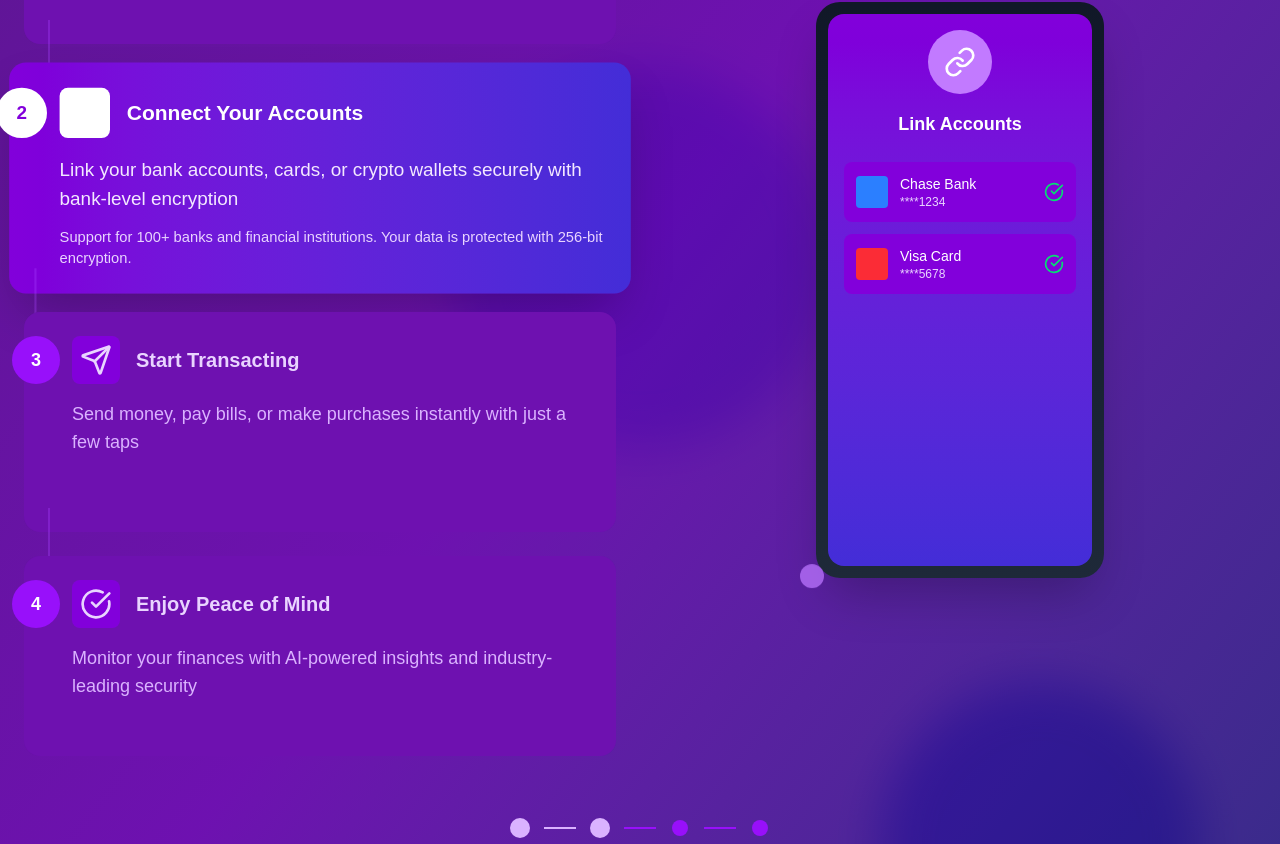
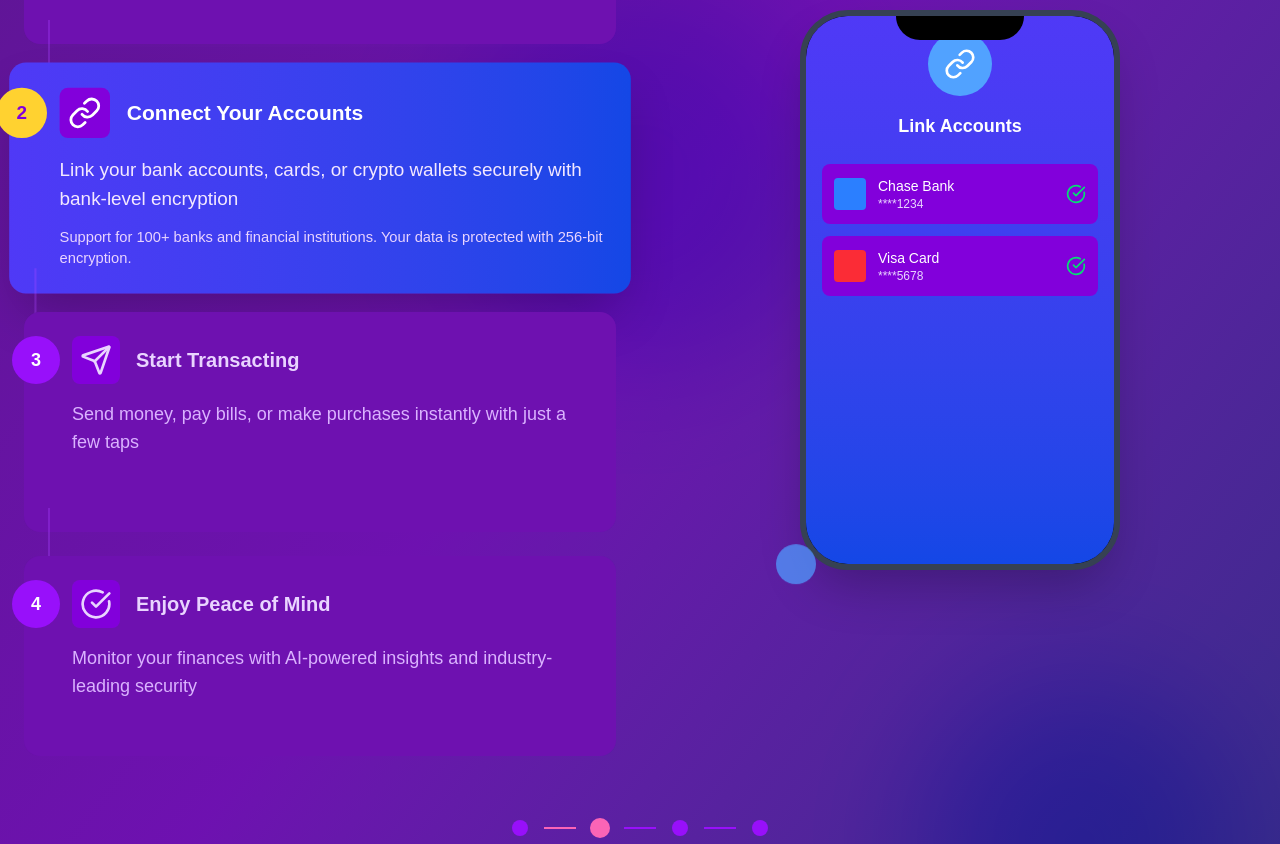
Before and after one commit to mohammadnobin/digital-wallet, a Next.js app: page / in a window 1280 px wide. Shown: the part 3796-4640 px from the top of the page. Built offline with nearby package versions, Linux system fonts and the light colour scheme.

Commit message:
added some more updates

```diff
--- a/src/app/components/Home/worksSection.jsx
+++ b/src/app/components/Home/worksSection.jsx
@@ -5,13 +5,10 @@ import {
   CreditCard,
   Send,
   CheckCircle,
-  ArrowRight,
-  Smartphone,
-  Shield,
   Zap,
   Download,
   Link,
-  ArrowDown
+  Shield
 } from 'lucide-react';
 
 export default function HowItWorksSection() {
@@ -25,7 +22,7 @@ export default function HowItWorksSection() {
       title: "Download & Sign Up",
       description: "Get the app from App Store or Google Play and create your account in under 2 minutes",
       details: "Verify your identity with just your phone number and email. No lengthy paperwork required.",
-      color: "from-purple-600 to-purple-800",
+      color: "from-fuchsia-600 to-purple-700",
       image: "signup"
     },
     {
@@ -34,7 +31,7 @@ export default function HowItWorksSection() {
       title: "Connect Your Accounts",
       description: "Link your bank accounts, cards, or crypto wallets securely with bank-level encryption",
       details: "Support for 100+ banks and financial institutions. Your data is protected with 256-bit encryption.",
-      color: "from-purple-700 to-indigo-700",
+      color: "from-indigo-600 to-blue-700",
       image: "connect"
     },
     {
@@ -43,7 +40,7 @@ export default function HowItWorksSection() {
       title: "Start Transacting",
       description: "Send money, pay bills, or make purchases instantly with just a few taps",
       details: "Lightning-fast transfers worldwide. Track all transactions in real-time with smart notifications.",
-      color: "from-indigo-600 to-purple-600",
+      color: "from-blue-600 to-violet-600",
       image: "transact"
     },
     {
@@ -52,7 +49,7 @@ export default function HowItWorksSection() {
       title: "Enjoy Peace of Mind",
       description: "Monitor your finances with AI-powered insights and industry-leading security",
       details: "24/7 fraud monitoring, spending analytics, and instant alerts keep you in control.",
-      color: "from-purple-800 to-indigo-800",
+      color: "from-purple-700 to-indigo-800",
       image: "security"
     }
   ];
@@ -60,7 +57,7 @@ export default function HowItWorksSection() {
   useEffect(() => {
     const timer = setInterval(() => {
       setActiveStep((prev) => (prev + 1) % steps.length);
-    }, 4000);
+    }, 5000);
     return () => clearInterval(timer);
   }, []);
 
@@ -73,7 +70,7 @@ export default function HowItWorksSection() {
       signup: (
         <div className="p-4 text-white">
           <div className="text-center mb-6">
-            <div className="w-16 h-16 bg-purple-400 rounded-full mx-auto mb-4 flex items-center justify-center">
+            <div className="w-16 h-16 bg-fuchsia-400 rounded-full mx-auto mb-4 flex items-center justify-center">
               <UserPlus className="w-8 h-8" />
             </div>
             <h3 className="text-lg font-bold">Create Account</h3>
@@ -87,7 +84,7 @@ export default function HowItWorksSection() {
               <div className="text-xs text-purple-200 mb-1">Email</div>
               <div className="text-sm">user@email.com</div>
             </div>
-            <button className="w-full bg-white text-purple-700 py-3 rounded-lg font-semibold">
+            <button className="w-full bg-white text-purple-700 py-3 rounded-lg font-semibold hover:bg-purple-200 transition">
               Get Started
             </button>
           </div>
@@ -96,7 +93,7 @@ export default function HowItWorksSection() {
       connect: (
         <div className="p-4 text-white">
           <div className="text-center mb-6">
-            <div className="w-16 h-16 bg-purple-400 rounded-full mx-auto mb-4 flex items-center justify-center">
+            <div className="w-16 h-16 bg-blue-400 rounded-full mx-auto mb-4 flex items-center justify-center">
               <Link className="w-8 h-8" />
             </div>
             <h3 className="text-lg font-bold">Link Accounts</h3>
@@ -124,7 +121,7 @@ export default function HowItWorksSection() {
       transact: (
         <div className="p-4 text-white">
           <div className="text-center mb-6">
-            <div className="w-16 h-16 bg-purple-400 rounded-full mx-auto mb-4 flex items-center justify-center">
+            <div className="w-16 h-16 bg-violet-400 rounded-full mx-auto mb-4 flex items-center justify-center">
               <Send className="w-8 h-8" />
             </div>
             <h3 className="text-lg font-bold">Send Money</h3>
@@ -138,7 +135,7 @@ export default function HowItWorksSection() {
               <span className="text-purple-200">Transfer Fee</span>
               <span className="text-white">Free</span>
             </div>
-            <button className="w-full bg-white text-purple-700 py-3 rounded-lg font-semibold">
+            <button className="w-full bg-white text-purple-700 py-3 rounded-lg font-semibold hover:bg-purple-200 transition">
               Send Now
             </button>
           </div>
@@ -147,7 +144,7 @@ export default function HowItWorksSection() {
       security: (
         <div className="p-4 text-white">
           <div className="text-center mb-6">
-            <div className="w-16 h-16 bg-purple-400 rounded-full mx-auto mb-4 flex items-center justify-center">
+            <div className="w-16 h-16 bg-green-400 rounded-full mx-auto mb-4 flex items-center justify-center">
               <Shield className="w-8 h-8" />
             </div>
             <h3 className="text-lg font-bold">Protected</h3>
@@ -174,15 +171,15 @@ export default function HowItWorksSection() {
 
   return (
     <section className="py-20 bg-gradient-to-br from-purple-900 via-purple-800 to-indigo-900 relative overflow-hidden">
-      {/* Animated Background Elements */}
+      {/* Background Orbs */}
       <div className="absolute inset-0">
-        <div className="absolute top-20 left-20 w-64 h-64 bg-purple-600 rounded-full mix-blend-multiply filter blur-xl opacity-20 animate-pulse"></div>
-        <div className="absolute bottom-20 right-20 w-80 h-80 bg-indigo-600 rounded-full mix-blend-multiply filter blur-xl opacity-20 animate-pulse animation-delay-2000"></div>
-        <div className="absolute top-1/2 left-1/2 transform -translate-x-1/2 -translate-y-1/2 w-96 h-96 bg-purple-500 rounded-full mix-blend-multiply filter blur-xl opacity-10 animate-pulse animation-delay-4000"></div>
+        <div className="absolute top-10 left-10 w-64 h-64 bg-fuchsia-500 rounded-full mix-blend-multiply filter blur-3xl opacity-20 animate-pulse"></div>
+        <div className="absolute bottom-20 right-10 w-80 h-80 bg-blue-500 rounded-full mix-blend-multiply filter blur-3xl opacity-20 animate-pulse animation-delay-2000"></div>
+        <div className="absolute top-1/3 left-1/2 transform -translate-x-1/2 w-96 h-96 bg-violet-500 rounded-full mix-blend-multiply filter blur-3xl opacity-10 animate-pulse animation-delay-4000"></div>
       </div>
 
       <div className="container mx-auto px-6 relative z-10">
-        {/* Section Header */}
+        {/* Header */}
         <div className="text-center mb-16">
           <div className="inline-flex items-center px-4 py-2 bg-purple-600 bg-opacity-20 backdrop-blur-sm rounded-full text-purple-100 text-sm font-medium mb-6 border border-purple-400 border-opacity-30">
             <Zap className="w-4 h-4 mr-2" />
@@ -190,7 +187,7 @@ export default function HowItWorksSection() {
           </div>
           <h2 className="text-4xl md:text-5xl font-bold text-white mb-6">
             Get Started in
-            <span className="bg-gradient-to-r from-purple-300 to-pink-300 bg-clip-text text-transparent block">
+            <span className="bg-gradient-to-r from-fuchsia-300 to-pink-300 bg-clip-text text-transparent block">
               4 Easy Steps
             </span>
           </h2>
@@ -200,9 +197,8 @@ export default function HowItWorksSection() {
           </p>
         </div>
 
-        {/* Main Process Flow */}
         <div className="grid lg:grid-cols-2 gap-12 items-center mb-16">
-          {/* Steps List */}
+          {/* Step List */}
           <div className="space-y-6">
             {steps.map((step, index) => (
               <div
@@ -217,34 +213,29 @@ export default function HowItWorksSection() {
                     ? `bg-gradient-to-r ${step.color} shadow-2xl`
                     : 'bg-purple-800 bg-opacity-30 backdrop-blur-sm hover:bg-opacity-50'
                 }`}>
-                  {/* Step Number */}
                   <div className={`absolute -left-3 top-6 w-12 h-12 rounded-full flex items-center justify-center text-lg font-bold transition-all duration-300 ${
                     activeStep === index
-                      ? 'bg-white text-purple-700'
+                      ? 'bg-amber-300 text-purple-700'
                       : 'bg-purple-600 text-white'
                   }`}>
                     {step.id}
                   </div>
-
-                  {/* Content */}
                   <div className="pl-6">
                     <div className={`flex items-center mb-4 ${
                       activeStep === index ? 'text-white' : 'text-purple-200'
                     }`}>
                       <div className={`p-2 rounded-lg mr-4 transition-colors duration-300 ${
-                        activeStep === index ? 'bg-white bg-opacity-20' : 'bg-purple-700'
+                        activeStep === index ? 'bg-purple-700 bg-opacity-20' : 'bg-purple-700'
                       }`}>
                         {step.icon}
                       </div>
                       <h3 className="text-xl font-bold">{step.title}</h3>
                     </div>
-
                     <p className={`text-lg mb-3 ${
                       activeStep === index ? 'text-purple-100' : 'text-purple-300'
                     }`}>
                       {step.description}
                     </p>
-
                     <p className={`text-sm transition-all duration-300 ${
                       activeStep === index
                         ? 'text-purple-200 opacity-100'
@@ -253,8 +244,6 @@ export default function HowItWorksSection() {
                       {step.details}
                     </p>
                   </div>
-
-                  {/* Connection Line */}
                   {index < steps.length - 1 && (
                     <div className="absolute -bottom-6 left-6 w-0.5 h-12 bg-purple-500 opacity-30"></div>
                   )}
@@ -263,41 +252,48 @@ export default function HowItWorksSection() {
             ))}
           </div>
 
-          {/* Interactive Phone Demo */}
+          {/* iPhone 16 Pro Mockup */}
           <div className="flex justify-center">
             <div className="relative">
-              {/* Phone Frame */}
-              <div className={`relative w-72 h-144 bg-gradient-to-b from-gray-900 to-gray-800 rounded-3xl p-3 shadow-2xl transition-transform duration-1000 ${
-                isVisible ? 'transform rotate-0' : 'transform rotate-12'
+              {/* iPhone Frame */}
+              <div className={`relative w-80 h-[35rem] bg-black rounded-[3rem] border-[6px] border-gray-700 shadow-2xl overflow-hidden transition-transform duration-1000 ${
+                isVisible ? 'rotate-0 scale-100' : 'rotate-12 scale-95'
               }`}>
-                <div className={`w-full h-full bg-gradient-to-b ${steps[activeStep].color} rounded-2xl overflow-hidden transition-all duration-500`}>
+                {/* Notch */}
+                <div className="absolute top-0 left-1/2 transform -translate-x-1/2 w-32 h-6 bg-black rounded-b-3xl z-20"></div>
+                {/* Side Buttons */}
+                <div className="absolute top-20 -left-1 w-1.5 h-10 bg-gray-600 rounded-r-lg"></div>
+                <div className="absolute top-40 -left-1 w-1.5 h-20 bg-gray-600 rounded-r-lg"></div>
+                <div className="absolute top-28 -right-1 w-1.5 h-16 bg-gray-600 rounded-l-lg"></div>
+
+                {/* Screen */}
+                <div className={`relative w-full h-full bg-gradient-to-b ${steps[activeStep].color} rounded-[2.5rem] overflow-hidden`}>
                   {renderPhoneContent(steps[activeStep].image)}
                 </div>
               </div>
-
-              {/* Floating Action Indicators */}
-              <div className="absolute -top-4 -right-4 w-8 h-8 bg-green-400 rounded-full animate-ping opacity-60"></div>
-              <div className="absolute -bottom-4 -left-4 w-6 h-6 bg-purple-400 rounded-full animate-bounce opacity-70"></div>
+              {/* Floating Glow */}
+              <div className="absolute -top-6 -right-6 w-12 h-12 bg-pink-400 rounded-full animate-ping opacity-50"></div>
+              <div className="absolute -bottom-6 -left-6 w-10 h-10 bg-blue-400 rounded-full animate-bounce opacity-70"></div>
             </div>
           </div>
         </div>
 
-        {/* Progress Indicator */}
+        {/* Dots Progress */}
         <div className="flex justify-center mb-12">
           <div className="flex items-center space-x-4">
             {steps.map((_, index) => (
               <React.Fragment key={index}>
                 <div
                   className={`w-4 h-4 rounded-full transition-all duration-300 cursor-pointer ${
-                    index <= activeStep
-                      ? 'bg-purple-300 transform scale-125'
+                    index === activeStep
+                      ? 'bg-pink-400 scale-125'
                       : 'bg-purple-600 hover:bg-purple-500'
                   }`}
                   onClick={() => setActiveStep(index)}
                 />
                 {index < steps.length - 1 && (
                   <div className={`w-8 h-0.5 transition-colors duration-500 ${
-                    index < activeStep ? 'bg-purple-300' : 'bg-purple-600'
+                    index < activeStep ? 'bg-pink-400' : 'bg-purple-600'
                   }`} />
                 )}
               </React.Fragment>
```
